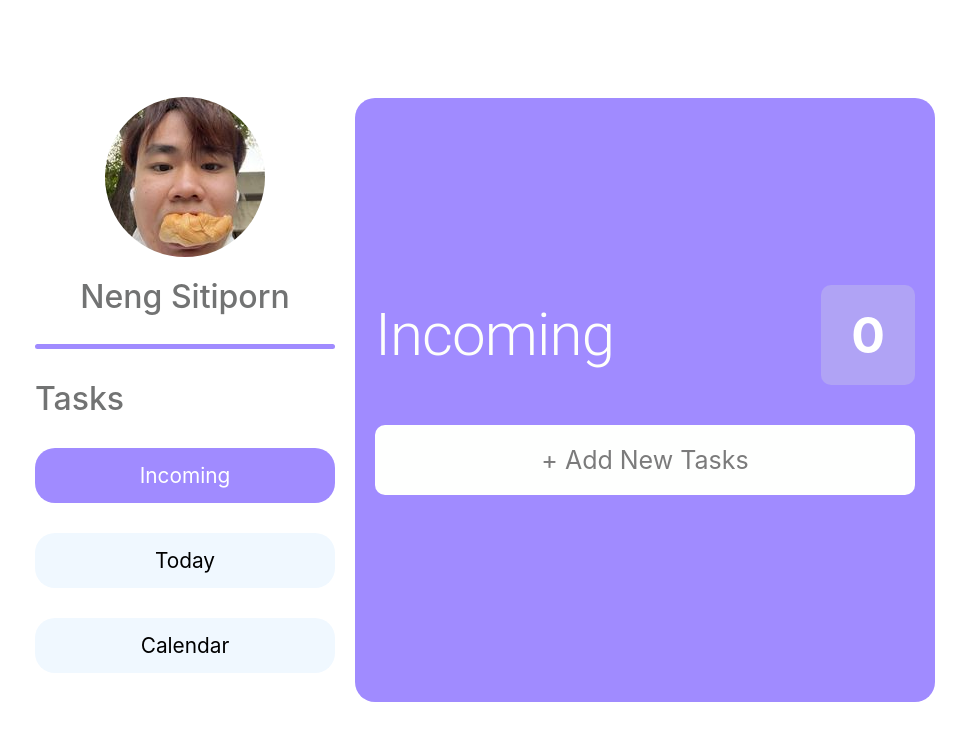
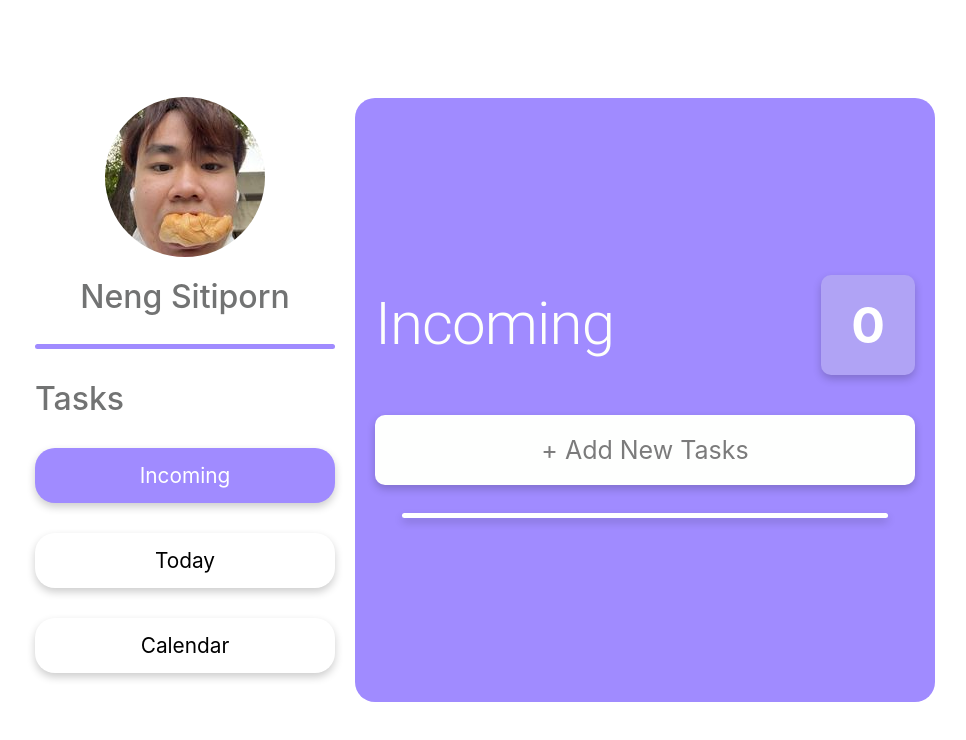
Before and after one commit to jigneng1/React-lab-final, a React (Create React App) app: page /todo in a window 1280 px wide. Shown: the top 740 px of the page, without its empty margins (145-1111 px from the left). Built offline with nearby package versions, Linux system fonts and the light colour scheme.

Commit message:
add shadow card and fix responsive

```diff
--- a/src/components/CardList.jsx
+++ b/src/components/CardList.jsx
@@ -19,6 +19,7 @@ function CardList({ todo, setState, state }) {
     display: "flex",
     alignItems: "center",
     justifyContent: "space-between",
+    boxShadow: "0 4px 8px 0 rgba(0,0,0,0.2)",
   };
 
   return (
--- a/src/components/Todo.jsx
+++ b/src/components/Todo.jsx
@@ -44,6 +44,7 @@ function Todo() {
     display: "flex",
     alignItems: "center",
     justifyContent: "center",
+    boxShadow: "0 4px 8px 0 rgba(0,0,0,0.2)",
   };
 
   const wrapperTodoListStyle = {
@@ -67,6 +68,7 @@ function Todo() {
   const headerTodoListLengthStyle = {
     padding: "20px 30px",
     backgroundColor: "#b0a3f5",
+    boxShadow: "0 4px 8px 0 rgba(0,0,0,0.2)",
     fontSize: "50px",
     borderRadius: "10px",
     color: "white",
@@ -88,6 +90,12 @@ function Todo() {
     boxShadow: 24,
     p: 4,
     borderRadius: "10px",
+  };
+
+  const horizontalStyle = {
+    width: "90%",
+    backgroundColor: "white",
+    boxShadow: "0 4px 8px 0 rgba(0,0,0,0.2)",
   };
 
   return (
@@ -126,6 +134,7 @@ function Todo() {
             );
           })}
         </Box>
+        <hr style={horizontalStyle}></hr>
       </Box>
 
       {/* Modal for adding task */}
--- a/src/pages/Calendar.jsx
+++ b/src/pages/Calendar.jsx
@@ -17,7 +17,7 @@ function CalendarPage() {
     height: { xs: "90%", md: "604px" },
     width: { xs: "100%", md: "580px" },
     margin: { md: "20px" },
-    borderRadius: "20px",
+    borderRadius: {md:"20px"},
     display: "flex",
     justifyContent: "center",
     alignItems: "center",
--- a/src/pages/Todaypage.jsx
+++ b/src/pages/Todaypage.jsx
@@ -17,7 +17,7 @@ function TodayPage() {
     height: { xs: "90%", md: "604px" },
     width: { xs: "100%", md: "580px" },
     margin: { md: "20px" },
-    borderRadius: "20px",
+    borderRadius: {md:"20px"},
     display: "flex",
     justifyContent: "center",
     alignItems: "center",
--- a/src/pages/TodoPage.jsx
+++ b/src/pages/TodoPage.jsx
@@ -17,7 +17,7 @@ function TodoPage() {
     height: { xs: "90%", md: "604px" },
     width: { xs: "100%", md: "580px" },
     margin: { md: "20px" },
-    borderRadius: "20px",
+    borderRadius: {md:"20px"},
     display: "flex",
     justifyContent: "center",
     alignItems: "center",
--- a/src/styles/Navbar.css
+++ b/src/styles/Navbar.css
@@ -4,7 +4,8 @@ li {
   list-style-type: none;
   padding: 15px 80px;
   border-radius: 20px;
-  background-color: aliceblue;
+  background-color: transparent;
+  box-shadow: 0 4px 8px 0 rgba(0,0,0,0.2);
   text-align: center;
   transition: transform 0.7s ease;
 }
```
